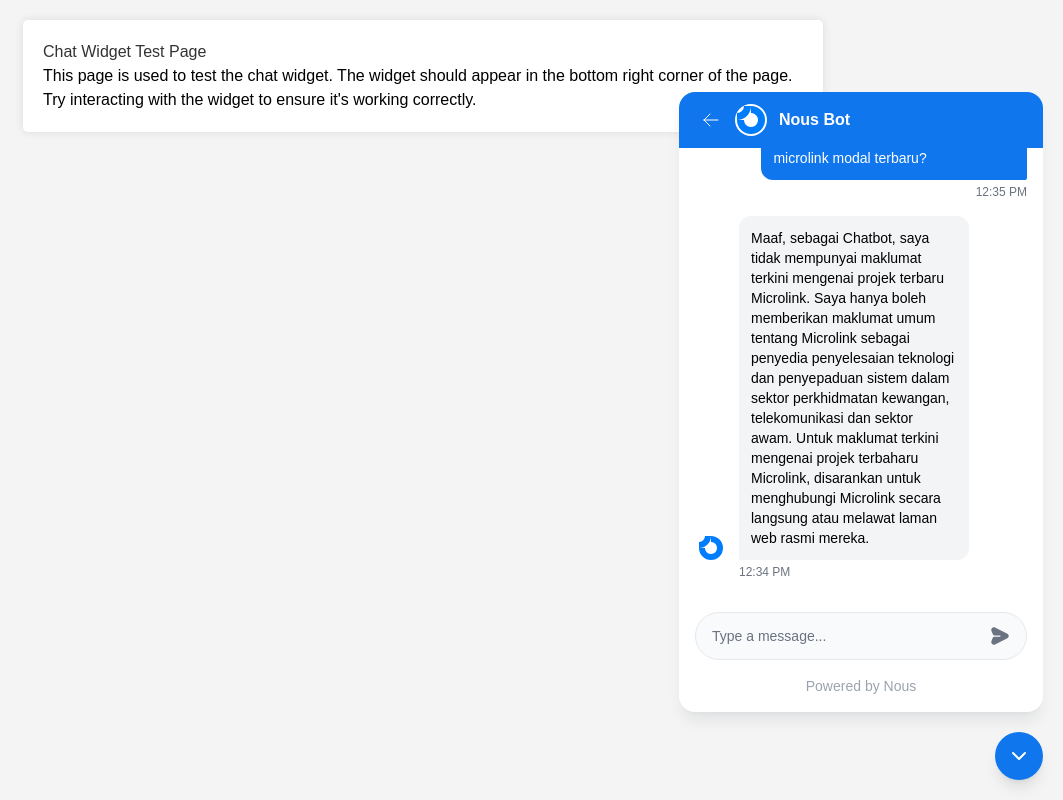
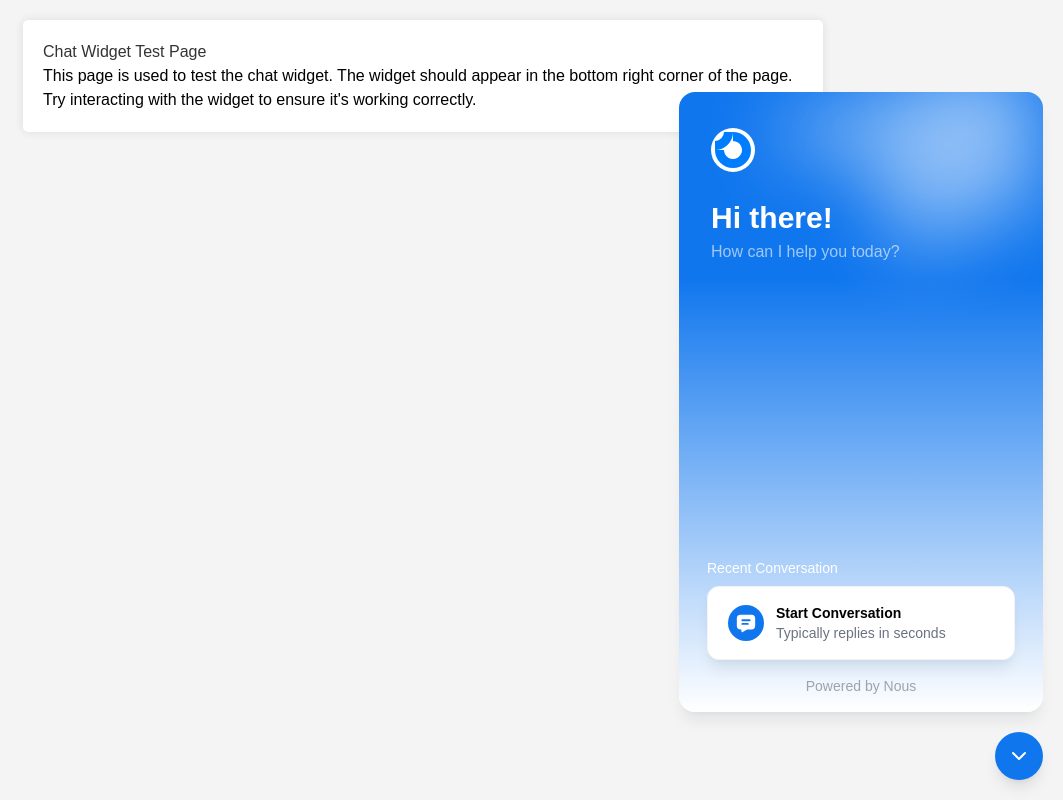
Before and after one commit to mesolitica/nous-chat-widget, a Vue app: page / in a window 1280 px wide. Both pictures are taken after a click on the button 1236 px from the left and 756 px from the top of the page. Shown: the whole page, without its empty margins (217-1280 px from the left). Built offline with nearby package versions, Linux system fonts and the light colour scheme; no server answers.

Commit message:
ui: add nice transition and animation

```diff
--- a/index.html
+++ b/index.html
@@ -39,8 +39,8 @@
             color: '#1076EE',
             fontFamily: "Arial, sans-serif",
             zIndex: '1000',
-            webhookUrl: 'https://myagri2024-gmail-com-183-rasa.nous.mesolitica.com/webhooks/rest_v2/webhook',
-            title: 'Nous Bot',
+            webhookUrl: 'https://happytohelp-mesolitica-com-2927-rasa.nous.mesolitica.com/webhooks/rest_v2/webhook',
+            title: 'Microlink Bot',
             firstMessage: "Hi there!",
             secondMessage: "How can I help you today?",
             initPayload: 'SpecialInitPayLoadDoNotTouch'
--- a/src/components/NousChat.vue
+++ b/src/components/NousChat.vue
@@ -25,16 +25,22 @@
         </div>
 
         <!-- chatbot body container -->
-        <div class="ns-fixed ns-bg-white ns-right-5 ns-bottom-[5.5rem] ns-rounded-2xl ns-shadow-chatbox ns-overflow-hidden"
-        :style="{ height: 'var(--nous-chat-height)', width: 'var(--nous-chat-width)' }">
-            <!-- <NousHome :first-message="firstMessage" :second-message="secondMessage"/> -->
-            <NousConversation :title="title"/>
-        </div>
+        <Transition name="slide-fade">
+            <div class="ns-fixed ns-bg-white ns-right-5 ns-bottom-[5.5rem] ns-rounded-2xl ns-shadow-chatbox ns-overflow-hidden"
+                :style="{ height: 'var(--nous-chat-height)', width: 'var(--nous-chat-width)' }"
+                v-if="isOpen">
+                <Transition name="fade" mode="out-in">
+                    <component :is="activeComponent"
+                        @open-recent-conversation="openRecentConversation"
+                        @go-back-home="handleGoBackHome"/>
+                </Transition>
+            </div>
+        </Transition>
     </div>
 </template>
 
 <script setup>
-import { ref, computed, onMounted } from 'vue'
+import { ref, computed, onMounted, provide } from 'vue'
 import NousHome from './NousHome.vue'
 import NousConversation from './NousConversation.vue'
 import axios from 'axios'
@@ -75,10 +81,12 @@
     }
 })
 
+// Provide all props to child components
+provide('nousChatProps', props)
+
 // State variables
 const isOpen = ref(false)
-const messages = ref([])
-const userInput = ref('')
+const activeComponent = ref(NousHome)
 
 // Computed property for widget styles
 const widgetStyle = computed(() => ({
@@ -94,48 +102,12 @@
     isOpen.value = !isOpen.value
 }
 
-const sendMessage = async () => {
-    if (!userInput.value.trim()) return
-
-    messages.value.push({ type: 'user', text: userInput.value })
-    const userMessage = userInput.value
-    userInput.value = ''
-
-    try {
-        const response = await axios.post(props.webhookUrl, {
-            message: userMessage
-        })
-        if (response.data && response.data.length > 0) {
-            response.data.forEach(msg => {
-                messages.value.push({ type: 'bot', text: msg.text })
-            })
-        }
-    } catch (error) {
-        console.error('Error sending message:', error)
-        messages.value.push({ type: 'bot', text: 'Sorry, I encountered an error. Please try again.' })
-    }
+const openRecentConversation = () => {
+    activeComponent.value = NousConversation
 }
 
-const sendInitialMessage = async () => {
-    try {
-        const response = await axios.post(props.webhookUrl, {
-            message: props.initPayload
-        })
-        if (response.data && response.data.length > 0) {
-            response.data.forEach(msg => {
-                messages.value.push({ type: 'bot', text: msg.text })
-            })
-        }
-    } catch (error) {
-        console.error('Error sending initial message:', error)
-    }
+// Handle go back home
+const handleGoBackHome = () => {
+    activeComponent.value = NousHome
 }
-
-// Lifecycle hook
-onMounted(() => {
-    if (props.firstMessage) {
-        messages.value.push({ type: 'bot', text: props.firstMessage })
-    }
-    sendInitialMessage()
-})
 </script>
--- a/src/components/NousConversation.vue
+++ b/src/components/NousConversation.vue
@@ -3,11 +3,13 @@
         <!-- header -->
         <div class="ns-flex ns-items-center ns-h-14 ns-w-full ns-px-5" :style="{ backgroundColor: 'var(--nous-chat-color)' }">
             <!-- back button -->
+            <a href="#" role="button" @click.prevent="$emit('goBackHome')">
                 <svg xmlns="http://www.w3.org/2000/svg" width="24" height="24" fill="none" viewBox="0 0 24 24" class="ns-cursor-pointer ns-mr-3">
                     <g id="tabler-icon-arrow-left__tabler-icon-arrow-left">
                         <path id="tabler-icon-arrow-left__Vector" stroke="#fff" stroke-linecap="round" stroke-linejoin="round" d="M5 12h14M5 12l6 6m-6-6 6-6"/>
                     </g>
                 </svg>
+            </a>
 
             <!-- logo -->
             <div class="ns-w-8 ns-h-8 ns-rounded-full ns-bg-white ns-flex ns-items-center ns-justify-center ns-mr-1">
@@ -25,14 +27,15 @@
             </div>
 
             <!-- title or bot name -->
-            <h1 class="ns-text-white ns-font-semibold ns-ml-2">{{ title }}</h1>
+            <h1 class="ns-text-white ns-font-semibold ns-ml-2">{{ props.title }}</h1>
         </div>
 
         <!-- body -->
         <!-- chat messages container -->
         <div class="ns-flex-1 ns-overflow-y-auto ns-p-4 ns-relative no-scrollbar" ref="chatContainer">
+            <template v-for="(message, index) in messages" :key="index">
                 <!-- chat system bubble -->
-            <div class="ns-flex ns-items-end ns-mb-4">
+                <div v-if="message.type === 'bot'" class="ns-flex ns-items-end ns-mb-4">
                     <!-- avatar -->
                     <div class="ns-w-8 ns-h-8 ns-rounded-full ns-bg-white ns-flex ns-items-center ns-justify-center ns-flex-shrink-0 ns-mr-3 ns-mb-4">
                         <svg xmlns="http://www.w3.org/2000/svg" width="24" height="24" fill="none" viewBox="0 0 24 24">
@@ -50,52 +53,29 @@
                     <!-- message content -->
                     <div class="ns-flex ns-flex-col">
                         <div class="ns-bg-gray-100 ns-rounded-xl ns-rounded-bl-sm ns-p-3 ns-max-w-[80%]">
-                        <p class="ns-text-sm">Hello. saya adam dari Microlink. Ada apa-apa saya boleh bantu?</p>
+                            <p class="ns-text-sm">{{ message.text }}</p>
                         </div>
                         <!-- timestamp -->
-                    <span class="ns-text-xs ns-text-gray-500 ns-mt-1">12:34 PM</span>
+                        <span class="ns-text-xs ns-text-gray-500 ns-mt-1">{{ formatTimestamp(message.timestamp) }}</span>
                     </div>
                 </div>
 
                 <!-- User chat bubble -->
-            <div class="ns-flex ns-justify-end ns-mb-4">
+                <div v-else class="ns-flex ns-justify-end ns-mb-4">
                     <!-- message content -->
                     <div class="ns-flex ns-flex-col ns-items-end">
                         <div class="ns-rounded-xl ns-rounded-br-sm ns-p-3 ns-max-w-[80%]"
                             :style="{ backgroundColor: 'var(--nous-chat-color)' }">
-                        <p class="ns-text-sm ns-text-white">Boleh saya tahu mengenai project microlink modal terbaru?</p>
+                            <p class="ns-text-sm ns-text-white">{{ message.text }}</p>
                         </div>
 
                         <!-- timestamp -->
-                    <span class="ns-text-xs ns-text-gray-500 ns-mt-1">12:35 PM</span>
+                        <span class="ns-text-xs ns-text-gray-500 ns-mt-1">{{ formatTimestamp(message.timestamp) }}</span>
                     </div>
                 </div>
+            </template>
 
-            <!-- chat system bubble -->
-            <div class="ns-flex ns-items-end ns-mb-4">
-                <!-- avatar -->
-                <div class="ns-w-8 ns-h-8 ns-rounded-full ns-bg-white ns-flex ns-items-center ns-justify-center ns-flex-shrink-0 ns-mr-3 ns-mb-4">
-                    <svg xmlns="http://www.w3.org/2000/svg" width="24" height="24" fill="none" viewBox="0 0 24 24">
-                        <g id="logo-86__logo-86" clip-path="url(#logo-86__clip0_1212_3644)">
-                            <path id="logo-86__Vector" fill="#007DFC" fill-rule="evenodd" d="M15.333 7.011A6 6 0 0 0 12 6V0A12 12 0 1 1 0 12h6a6 6 0 1 0 9.333-4.989Z" clip-rule="evenodd"/>
-                            <path id="logo-86__Vector_2" fill="#007DFC" fill-rule="evenodd" d="M6 0a6 6 0 0 1-6 6v6A12.001 12.001 0 0 0 12 0H6Z" clip-rule="evenodd"/>
-                        </g>
-                        <defs>
-                            <clipPath id="logo-86__clip0_1212_3644">
-                            <path fill="#fff" d="M0 0h24v24H0z"/>
-                            </clipPath>
-                        </defs>
-                    </svg>
-                </div>
-                <!-- message content -->
-                <div class="ns-flex ns-flex-col">
-                    <div class="ns-bg-gray-100 ns-rounded-xl ns-rounded-bl-sm ns-p-3 ns-max-w-[80%]">
-                        <p class="ns-text-sm">Maaf, sebagai Chatbot, saya tidak mempunyai maklumat terkini mengenai projek terbaru Microlink. Saya hanya boleh memberikan maklumat umum tentang Microlink sebagai penyedia penyelesaian teknologi dan penyepaduan sistem dalam sektor perkhidmatan kewangan, telekomunikasi dan sektor awam. Untuk maklumat terkini mengenai projek terbaharu Microlink, disarankan untuk menghubungi Microlink secara langsung atau melawat laman web rasmi mereka.</p>
-                    </div>
-                    <!-- timestamp -->
-                    <span class="ns-text-xs ns-text-gray-500 ns-mt-1">12:34 PM</span>
-                </div>
-            </div>
+            <TypingIndicator v-if="isTyping" />
         </div>
 
          <!-- Top overlay -->
@@ -107,8 +87,12 @@
         <!-- input area -->
         <div class="ns-px-4">
             <div class="ns-flex ns-items-center ns-border ns-border-gray-200 ns-bg-gray-50 ns-rounded-full ns-px-4 ns-h-12">
-                <input type="text" placeholder="Type a message..." class="ns-flex-1 ns-bg-transparent ns-outline-none ns-text-sm placeholder:ns-text-gray-500 focus:ns-outline-none focus:ns-ring-0 focus:ns-ring-transparent">
-                <button class="ns-ml-2">
+                <input type="text"
+                    placeholder="Type a message..."
+                    class="ns-flex-1 ns-bg-transparent ns-outline-none ns-text-sm placeholder:ns-text-gray-500 focus:ns-outline-none focus:ns-ring-0 focus:ns-ring-transparent"
+                    v-model="userInput"
+                    @keyup.enter="sendMessage">
+                <button class="ns-ml-2" @click="sendMessage">
                     <svg xmlns="http://www.w3.org/2000/svg" width="20" height="20" fill="none" viewBox="0 0 20 20">
                         <g id="noun-send-6644234-1__noun-send-6644234 1">
                             <path id="noun-send-6644234-1__Vector" fill="#6B7280" d="M17.319 7.725 5.018 1.53c-.976-.494-2.088-.331-2.888.425-.862.813-1.119 2.05-.644 3.163.638 1.5 1.381 3.275 1.45 3.443.2.481.65.819 1.169.819H10c.825 0 .825 1.25 0 1.25H4.106c-.481 0-.95.287-1.181.831-.394.944-.913 2.182-1.444 3.425a2.792 2.792 0 0 0 .644 3.163 2.503 2.503 0 0 0 1.737.706 2.59 2.59 0 0 0 1.157-.281l12.375-6.238A2.503 2.503 0 0 0 18.73 9.55c-.138-.794-.694-1.457-1.419-1.819l.006-.006Z"/>
@@ -126,16 +110,44 @@
 </template>
 
 <script setup>
-import { ref, onMounted, onUnmounted, watch } from 'vue'
+import { ref, onMounted, onUnmounted, watch, inject } from 'vue'
+import TypingIndicator from './TypingIndicator.vue'
+import axios from 'axios'
 
-const props = defineProps({
-    title: { type: String, required: true },
-    firstMessage: { type: String, required: true }
-})
+const props = inject('nousChatProps')
 
 const chatContainer = ref(null)
 const isAtTop = ref(true)
 const isAtBottom = ref(true)
+const userSessionId = ref(null)
+const userInput = ref('')
+const messages = ref([])
+const isTyping = ref(false)
+
+onMounted(() => {
+    scrollToBottom()
+    chatContainer?.value?.addEventListener('scroll', handleScroll)
+
+    userSessionId.value = localStorage.getItem('nous-user-session-id')
+    if (!userSessionId.value) {
+        userSessionId.value = crypto.randomUUID()
+        localStorage.setItem('nous-user-session-id', userSessionId.value)
+    } else {
+        // fetchMessages()
+    }
+    sendInitialMessage()
+})
+
+// Assuming you have a messages prop or reactive data
+// If not, you'll need to add it to your component
+watch(() => props.messages, () => {
+    scrollToBottom()
+}, { deep: true })
+
+// Clean up event listener
+onUnmounted(() => {
+    chatContainer?.value?.removeEventListener('scroll', handleScroll)
+})
 
 const scrollToBottom = () => {
     if (chatContainer.value) {
@@ -151,19 +163,64 @@
     }
 }
 
-onMounted(() => {
-    scrollToBottom()
-    chatContainer.value.addEventListener('scroll', handleScroll)
+const sendMessage = async () => {
+    if (!userInput.value.trim()) return
+
+    const userMessage = userInput.value
+    userInput.value = ''
+
+    await sendMessageToServer(userMessage, false)
+}
+
+const sendInitialMessage = async () => {
+    await sendMessageToServer(props.initPayload, true)
+}
+
+const sendMessageToServer = async (message, isInitial) => {
+    isTyping.value = true
+
+    if (!isInitial) {
+        addMessage('user', message)
+    }
+
+    try {
+        const response = await axios.post(props.webhookUrl, {
+            message: message,
+            sender: userSessionId.value
         })
 
-// Assuming you have a messages prop or reactive data
-// If not, you'll need to add it to your component
-watch(() => props.messages, () => {
-    scrollToBottom()
-}, { deep: true })
+        const botMessages = response.data
+        if (!isInitial) console.log(botMessages)
 
-// Clean up event listener
-onUnmounted(() => {
-    chatContainer.value.removeEventListener('scroll', handleScroll)
+        botMessages.forEach(msg => {
+            addMessage('bot', msg.text)
         })
+    } catch (error) {
+        console.error('Error sending message:', error)
+    } finally {
+        isTyping.value = false
+    }
+}
+
+const addMessage = (type, text) => {
+    const timestamp = new Date().toLocaleString('en-US')
+    messages.value.push({ type, text, timestamp })
+}
+
+const formatTimestamp = (timestamp) => {
+    const date = new Date(timestamp)
+    const today = new Date()
+    if (date.toDateString() === today.toDateString()) {
+        return date.toLocaleTimeString('en-US', { hour: '2-digit', minute: '2-digit', hour12: true })
+    }
+    return date.toLocaleString('en-US', { month: 'short', day: '2-digit', hour: '2-digit', minute: '2-digit', hour12: true })
+}
+
+const fetchMessages = async () => {
+    const response = await axios.get(props.webhookUrl, {
+        params: {
+            sender: userSessionId.value
+        }
+    })
+}
 </script>
--- a/src/components/NousHome.vue
+++ b/src/components/NousHome.vue
@@ -17,15 +17,16 @@
             </div>
 
             <!-- welcome message -->
-            <h1 class="ns-text-3xl ns-font-semibold ns-text-white ns-mb-1">{{ firstMessage }}</h1>
-            <p class="ns-text-white/60">{{ secondMessage }}</p>
+            <h1 class="ns-text-3xl ns-font-semibold ns-text-white ns-mb-1">{{ props.firstMessage }}</h1>
+            <p class="ns-text-white/60">{{ props.secondMessage }}</p>
         </div>
 
         <!-- recent conversation -->
         <div class="ns-px-7 ns-w-full ns-mt-auto">
             <p class="ns-text-white ns-text-sm ns-font-medium ns-mb-2">Recent Conversation</p>
 
-            <div class="ns-flex ns-items-center ns-bg-white ns-px-5 ns-py-4 ns-rounded-xl ns-border ns-border-gray-100 ns-shadow-chatbox">
+            <div class="ns-flex ns-items-center ns-bg-white ns-px-5 ns-py-4 ns-rounded-xl ns-border ns-border-gray-100 ns-shadow-chatbox ns-cursor-pointer hover:ns-shadow-lg"
+                @click="$emit('open-recent-conversation')">
                 <div class="ns-w-9 ns-h-9 ns-mr-3 ns-flex ns-items-center ns-justify-center ns-rounded-full"
                     :style="{ backgroundColor: 'var(--nous-chat-color)' }">
                     <svg xmlns="http://www.w3.org/2000/svg" width="22" height="22" fill="none" viewBox="0 0 18 18">
@@ -61,8 +62,7 @@
 </template>
 
 <script setup>
-const props = defineProps({
-    firstMessage: { type: String, required: true },
-    secondMessage: { type: String, required: true }
-})
+import { inject } from 'vue'
+
+const props = inject('nousChatProps')
 </script>
--- /dev/null
+++ b/src/components/TypingIndicator.vue
@@ -0,0 +1,7 @@
+<template>
+    <div class="ns-inline-flex ns-justify-between ns-space-x-1 ns-p-2 ns-bg-gray-100 ns-rounded-full">
+        <div class="ns-w-1.5 ns-h-1.5 ns-bg-gray-400/80 ns-rounded-full ns-animate-bounce" style="animation-delay: 0ms"></div>
+        <div class="ns-w-1.5 ns-h-1.5 ns-bg-gray-400/80 ns-rounded-full ns-animate-bounce" style="animation-delay: 150ms"></div>
+        <div class="ns-w-1.5 ns-h-1.5 ns-bg-gray-400/80 ns-rounded-full ns-animate-bounce" style="animation-delay: 300ms"></div>
+    </div>
+</template>
```
Also changed, not shown: src/style.css (+21 -0 lines), tailwind.config.js (+9 -0 lines). Lines whose indentation alone changed are shown as unchanged.
